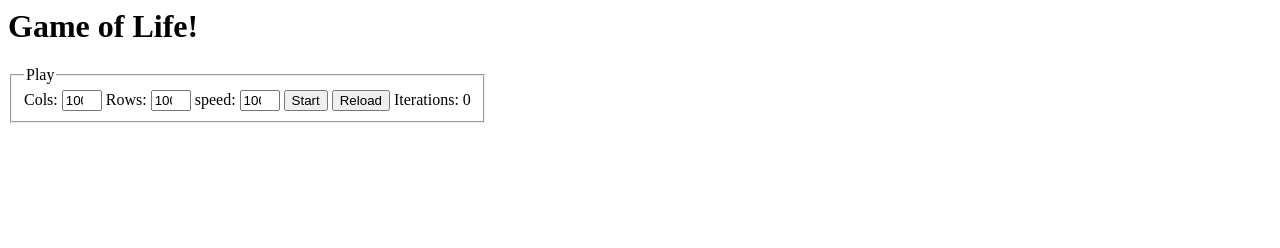
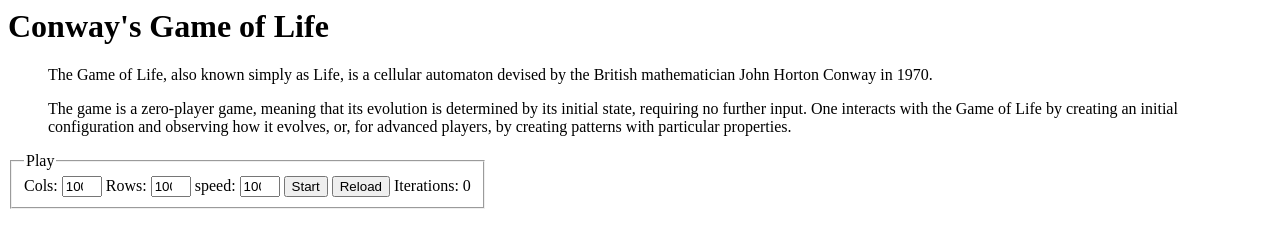
Before and after one commit to pearpages/games, a website: page index.html in a window 1280 px wide. Drawn offline with Linux system fonts and the light colour scheme.

Commit message:
refactor: description

```diff
--- a/index.html
+++ b/index.html
@@ -17,7 +17,16 @@
 </head>
 
 <body>
-  <h1>Game of Life!</h1>
+  <h1>Conway's Game of Life</h1>
+  <blockquote>
+    The Game of Life, also known simply as Life, is a cellular automaton devised by the British mathematician John
+    Horton Conway in 1970.
+  </blockquote>
+  <blockquote>
+    The game is a zero-player game, meaning that its evolution is determined by its initial state, requiring no further
+    input. One interacts with the Game of Life by creating an initial configuration and observing how it evolves, or,
+    for advanced players, by creating patterns with particular properties.
+  </blockquote>
   <fieldset>
     <legend>Play</legend>
     <label>Cols: <input name="cols" type="number" value="100"></label>
```
Also changed, not shown: README.md.
